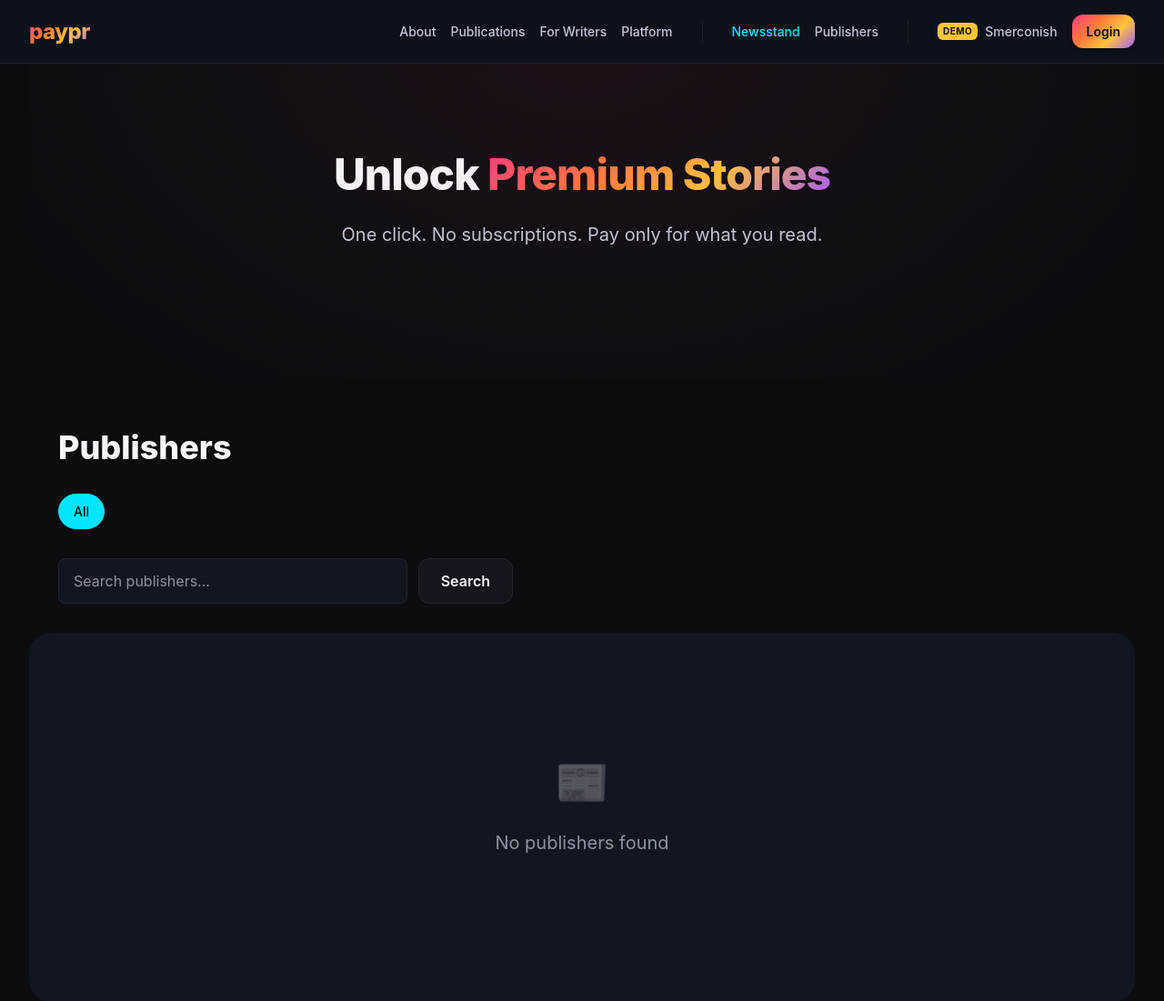
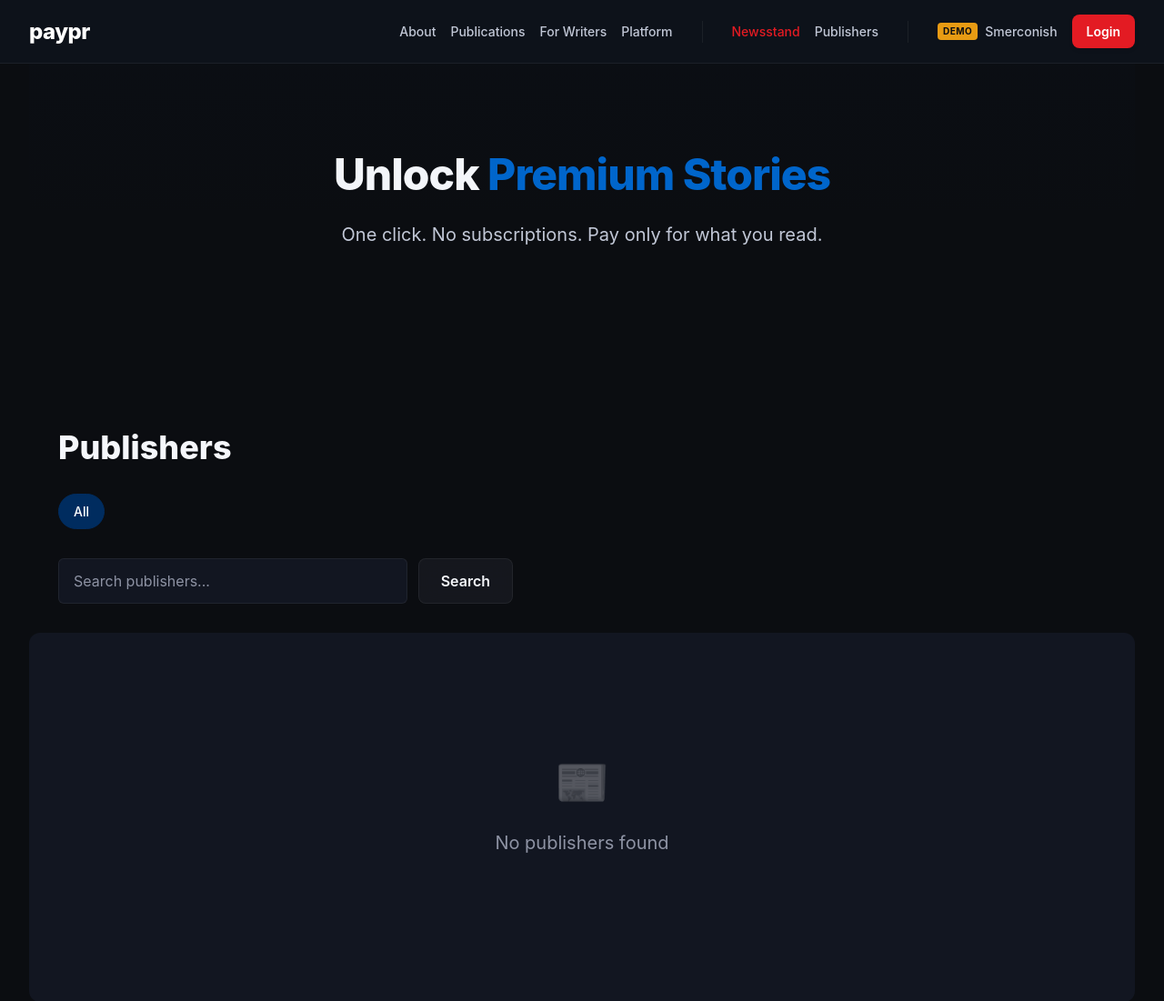
Before and after one commit to mikedasquirrel/PayprProto, a Flask app: page / in a window 1280 px wide. Shown: the top 1101 px of the page at 91% size. Run offline with Flask 3, Linux system fonts and the light colour scheme; data that the repository does not hold is empty.

Commit message:
Update styling to professional Smerconish color scheme
- Replace colorful gradients with professional navy/red/blue palette
- Remove gradient text effects for cleaner, more formal look
- Reduce border radius values (4-12px instead of 8-24px)
- Simplify shadows and hover effects
- Use Smerconish brand colors: Navy #002C5F, Red #E31B23, Blue #0066CC
- Update buttons to solid colors instead of gradients
- More conservative, news-oriented design aesthetic

```diff
--- a/static/css/components.css
+++ b/static/css/components.css
@@ -14,14 +14,16 @@
 }
 
 .btn-primary {
-  background: var(--grad-primary);
-  color: var(--ink);
+  background: var(--accent-primary);
+  color: white;
   box-shadow: var(--shadow);
+  border: none;
 }
 
 .btn-primary:hover {
-  transform: translateY(-2px);
-  box-shadow: var(--shadow-lg), var(--shadow-glow);
+  background: #C71820;
+  transform: translateY(-1px);
+  box-shadow: var(--shadow-md);
 }
 
 .btn-secondary {
@@ -63,9 +65,9 @@
 }
 
 .card:hover {
-  transform: translateY(-4px);
-  border-color: rgba(255, 255, 255, 0.12);
-  box-shadow: var(--shadow-xl);
+  transform: translateY(-2px);
+  border-color: rgba(255, 255, 255, 0.08);
+  box-shadow: var(--shadow-lg);
 }
 
 .card-clickable {
@@ -345,10 +347,7 @@
 
 /* Utility Classes */
 .text-gradient {
-  background: var(--grad-primary);
-  -webkit-background-clip: text;
-  -webkit-text-fill-color: transparent;
-  background-clip: text;
+  color: var(--accent-secondary);
 }
 
 .glass {
@@ -394,10 +393,10 @@
 }
 
 .payment-tab.active {
-  background: var(--grad-primary);
-  border-color: transparent;
-  color: var(--ink);
-  box-shadow: var(--shadow);
+  background: var(--primary);
+  border-color: var(--primary);
+  color: white;
+  box-shadow: var(--shadow-sm);
 }
 
 /* Responsive */
--- a/static/css/pages.css
+++ b/static/css/pages.css
@@ -23,10 +23,7 @@
 .navbar-brand {
   font-size: var(--text-2xl);
   font-weight: 800;
-  background: var(--grad-primary);
-  -webkit-background-clip: text;
-  -webkit-text-fill-color: transparent;
-  background-clip: text;
+  color: white;
   letter-spacing: -0.5px;
 }
 
@@ -48,7 +45,7 @@
 }
 
 .navbar-link.active {
-  color: var(--accent-secondary);
+  color: var(--accent-primary);
 }
 
 .wallet-badge {
@@ -79,10 +76,10 @@
   content: '';
   position: absolute;
   inset: 0;
-  background: radial-gradient(
-    1200px 800px at 50% -10%,
-    rgba(250, 61, 127, 0.08),
-    transparent 60%
+  background: linear-gradient(
+    180deg,
+    rgba(0, 44, 95, 0.03) 0%,
+    transparent 50%
   );
   pointer-events: none;
 }
@@ -139,9 +136,9 @@
 }
 
 .filter-chip.active {
-  background: var(--accent-secondary);
-  color: var(--ink);
-  border-color: var(--accent-secondary);
+  background: var(--primary);
+  color: white;
+  border-color: var(--primary);
 }
 
 .search-box {
--- a/static/css/showcase-smerconish.css
+++ b/static/css/showcase-smerconish.css
@@ -526,8 +526,5 @@
 }
 
 .smer-paypr-badge strong {
-  background: linear-gradient(135deg, #FA3D7F, #A05BFF);
-  -webkit-background-clip: text;
-  -webkit-text-fill-color: transparent;
-  background-clip: text;
+  color: var(--smer-red);
 }
--- a/static/css/variables.css
+++ b/static/css/variables.css
@@ -8,17 +8,19 @@
   --fog: #C1C7D6;
   --paper: #F5F7FB;
 
-  /* Accent Colors */
-  --accent-primary: #FA3D7F;
-  --accent-secondary: #00E5FF;
-  --accent-tertiary: #2AF7A1;
-  --accent-quaternary: #A05BFF;
-  --accent-warning: #FFC43A;
+  /* Accent Colors - Professional Smerconish Palette */
+  --primary: #002C5F;         /* Navy - Primary brand color */
+  --accent-primary: #E31B23;  /* Red - Call to action */
+  --accent-secondary: #0066CC; /* Blue - Links and secondary actions */
+  --accent-tertiary: #5A6570; /* Gray - Muted elements */
+  --accent-quaternary: #002C5F; /* Navy duplicate for consistency */
+  --accent-warning: #E89B13;  /* Professional amber for warnings */
+  --accent-success: #0F7E3E;  /* Professional green for success */
 
-  /* Gradients */
-  --grad-primary: linear-gradient(135deg, #FA3D7F 0%, #FF7A3A 35%, #FFC43A 65%, #A05BFF 100%);
-  --grad-secondary: linear-gradient(135deg, #00E5FF 0%, #2AF7A1 50%, #A05BFF 100%);
-  --grad-subtle: linear-gradient(135deg, rgba(250,61,127,0.1) 0%, rgba(160,91,255,0.1) 100%);
+  /* Simplified Gradients - Subtle and Professional */
+  --grad-primary: linear-gradient(180deg, #002C5F 0%, #003A7A 100%);
+  --grad-secondary: linear-gradient(180deg, #0066CC 0%, #0052A3 100%);
+  --grad-subtle: linear-gradient(180deg, rgba(0, 44, 95, 0.05) 0%, rgba(0, 44, 95, 0.02) 100%);
 
   /* Typography */
   --font-body: 'Inter', -apple-system, BlinkMacSystemFont, 'Segoe UI', system-ui, sans-serif;
@@ -47,21 +49,21 @@
   --space-10: 4rem;     /* 64px */
   --space-12: 6rem;     /* 96px */
 
-  /* Border Radius */
-  --radius-sm: 0.375rem;   /* 6px */
-  --radius: 0.5rem;        /* 8px */
-  --radius-md: 0.75rem;    /* 12px */
-  --radius-lg: 1rem;       /* 16px */
-  --radius-xl: 1.5rem;     /* 24px */
+  /* Border Radius - More Conservative */
+  --radius-sm: 0.25rem;    /* 4px */
+  --radius: 0.375rem;      /* 6px */
+  --radius-md: 0.5rem;     /* 8px */
+  --radius-lg: 0.625rem;   /* 10px */
+  --radius-xl: 0.75rem;    /* 12px */
   --radius-full: 9999px;
 
-  /* Shadows */
+  /* Shadows - Subtle and Professional */
   --shadow-sm: 0 1px 2px 0 rgba(0, 0, 0, 0.05);
-  --shadow: 0 4px 6px -1px rgba(0, 0, 0, 0.1), 0 2px 4px -1px rgba(0, 0, 0, 0.06);
-  --shadow-md: 0 10px 15px -3px rgba(0, 0, 0, 0.1), 0 4px 6px -2px rgba(0, 0, 0, 0.05);
-  --shadow-lg: 0 20px 25px -5px rgba(0, 0, 0, 0.1), 0 10px 10px -5px rgba(0, 0, 0, 0.04);
-  --shadow-xl: 0 25px 50px -12px rgba(0, 0, 0, 0.25);
-  --shadow-glow: 0 0 20px rgba(250, 61, 127, 0.3);
+  --shadow: 0 2px 4px 0 rgba(0, 0, 0, 0.1);
+  --shadow-md: 0 4px 8px 0 rgba(0, 0, 0, 0.12);
+  --shadow-lg: 0 8px 16px 0 rgba(0, 0, 0, 0.15);
+  --shadow-xl: 0 12px 24px 0 rgba(0, 0, 0, 0.18);
+  --shadow-glow: 0 0 0 1px rgba(0, 44, 95, 0.1);
 
   /* Transitions */
   --transition-fast: 150ms cubic-bezier(0.4, 0, 0.2, 1);
```
Also changed, not shown: other parts of static/css/pages.css (+8 -20 lines).
